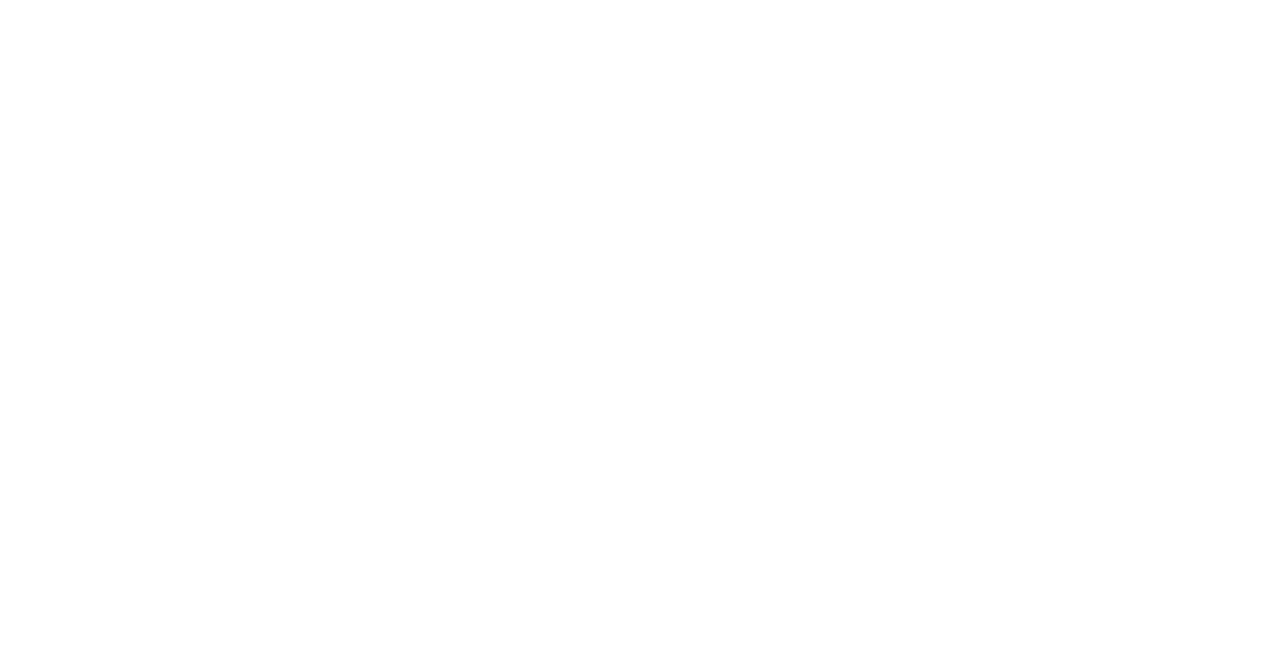
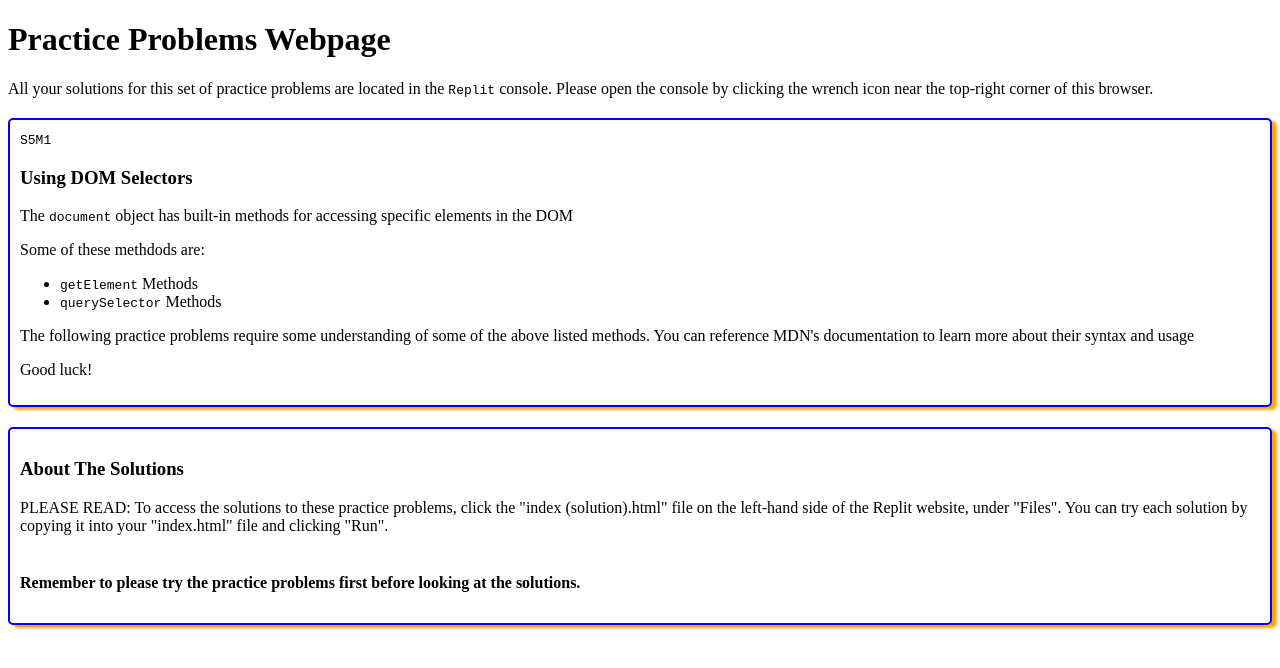
Before and after one commit to K1ngHandy/Selecting-nodes-with-querySelector, a plain HTML site: page index (solution).html in a window 1280 px wide. Drawn offline with Linux system fonts and the light colour scheme.

Commit message:
initial draft with solutions

```diff
--- a/index (solution).html
+++ b/index (solution).html
@@ -2,13 +2,81 @@
 <html>
 
 <body>
+  <h1 id="main-header">Practice Problems Webpage</h1>
+  <p>All your solutions for this set of practice problems are located in the <code>Replit</code> console. Please open the console by
+    clicking the wrench icon near the top-right corner of this browser.
+  </p>
+
+  <section class="main"
+    style="border: 2px solid blue; border-radius: 5px; padding: 10px; box-shadow: 5px 3px 3px orange; margin-top: 20px;">
+    <code>S5M1</code>
+    <h3 class="section-header">Using DOM Selectors</h3>
+    <p class="section-text">The <code>document</code> object has built-in methods for accessing specific elements in the
+      DOM</p>
+    <p class="section-text">Some of these methdods are:</p>
+    <div class="section-text">
+      <p style="color: red; text-decoration: line-through;">gshdsdhggg</p>
+    </div>
+    <ul>
+      <li><code>getElement</code> Methods</li>
+      <li><code>querySelector</code> Methods</li>
+    </ul>
+    <p class="section-text">The following practice problems require some understanding of some of the above listed
+      methods. You can reference
+      MDN's documentation to learn more about their syntax and usage</p>
+    <p class="good-luck-text">Good luck!</p>
+
+  </section>
+
   <script>
     /*
     DIRECTIONS: Below are solutions to all the practice problems for this learning objective.  You can try each solution by copying it into your "index.html" file and clicking "Run".
     */
+    /*
+    PROBLEM 1: Select the main header using the element's id and print to the console
+    */
+    const mainHeader = document.querySelector('#main-header')
+    console.log(mainHeader)
+
+    /*
+    PROBLEM 2: Print the first p element with a class name of "section-text".
+    */
+    const pElement = document.querySelector('.section-text')
+    console.log(pElement)
+
+    /*
+   PROBLEM 3: Print the first h3 element
+   */
+    //ENTER YOUR CODE HERE
+    const h3 = document.querySelector('h3')
+    console.log(h3)
+
+    /*
+    PROBLEM 4: Print the code element of the first unordered list item in the main section
+    */
+    //ENTER YOUR CODE HERE
+    const codeElement = document.querySelector('.main ul li code')
+    console.log(codeElement)
+
+    /*
+    PROBLEM 5 (DEBUGGING): There is a typo in the webpage. The code below is an attempt at removing the typo. Find and fix the issue(s) with the code.
+    */
+    const scribbles = document.querySelector('div.section-text')
+    scribbles.style.display = 'none'
 
   </script>
-
+  <section class="footer"
+    style="border: 2px solid blue; border-radius: 5px; padding: 10px; box-shadow: 5px 3px 3px orange; margin-top: 20px;">
+    <h3>About The Solutions</h3>
+    <p class="section-text">
+      PLEASE READ: To access the solutions to these practice problems, click the "index (solution).html" file on the
+      left-hand side of the Replit website, under "Files". You can try each solution by copying it into your
+      "index.html" file and clicking "Run".
+      <br></br>
+    <h4>Remember to please try the
+      practice problems first before looking at the solutions.</h4>
+    </p>
+  </section>
 </body>
 
 </html>
```
Also changed, not shown: index.html (+45 -15 lines).
